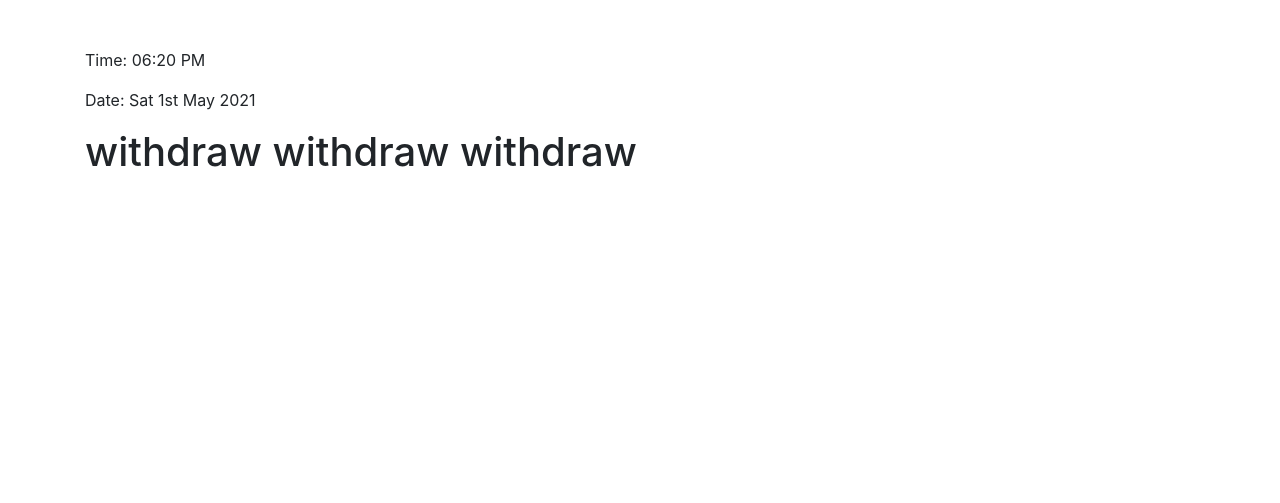
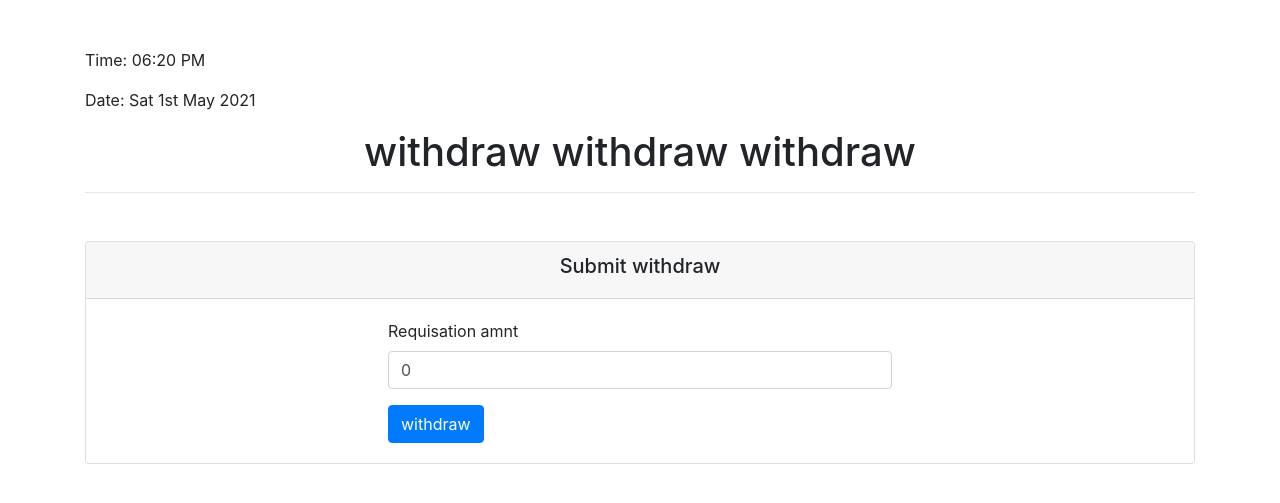
Before and after one commit to JakariaPUST/django-analysis, a Django app: page /account_balance/withdraw/ in a window 1280 px wide. Shown: the part 56-559 px from the top of the page. Run offline with Django 3.2, Linux system fonts and the light colour scheme; a user stored in the database is signed in; data comes from the database, SQL or seed files in the repository; both versions use the stored data as it was after the commit; some libraries are stand-ins or nearby versions.

Commit message:
Purchase Commission percentage calculation frontpage input taking

```diff
--- a/account_balance/forms.py
+++ b/account_balance/forms.py
@@ -0,0 +1,9 @@
+from django import forms
+from django.contrib.auth.models import User
+
+from .models import Account, withdraw
+
+class withdrawForm(forms.ModelForm):
+    class Meta:
+        model = withdraw
+        fields = ['requisation_amnt']
--- a/account_balance/views.py
+++ b/account_balance/views.py
@@ -1,7 +1,13 @@
-from django.shortcuts import render
+from django.shortcuts import render, redirect
+from django.http import HttpResponseRedirect
+from django.http import HttpResponse
 from .models import Account, withdraw
 import datetime
 from django.utils import timezone
+from .forms import withdrawForm
+
+
+
 # Create your views here.
 
 
@@ -19,19 +25,6 @@ def accountBalanceCalculation(request):
         esp=i.esp_amnt
         incentive=i.incentive_amnt
         totalamnts=(incentive+esp+ehp+middle+prantic+ref+pur)
-
-
-        purchase_percent= (pur/100)*totalamnts #calculation percentage of purchase commission
-        print("--------------------- total pur---------------------")
-        print(pur)
-
-        print("--------------------- percase commissions percentage------------")
-        print(purchase_percent)
-
-        print("--------------------- total amnt---------------------")
-        print(totalamnts)
-
-
 
 
         obj.total_amnt_WoP=totalamnts
@@ -56,41 +49,49 @@ def accountBalanceCalculation(request):
 
 
 def withdrawView(request):
-    obj=withdraw.objects.filter(user__id=request.user.id).first()
+    if request.method == "POST":
+        form=withdrawForm(request.POST)
+        if form.is_valid():
+            requisation_amnt=form.cleaned_data['requisation_amnt']
+            print('requisation_amnt-----------------------------------')
+            print(requisation_amnt)
+            obj=withdraw.objects.filter(user__id=request.user.id).first()
+
+            # purchase percenetage calculated for 10%
+            purchase_percentage=(obj.prev_pur_tot/obj.prev_amnt)*100
+            print("purchase_percentage checkup for 10%")
+            print(purchase_percentage)
+
+            if purchase_percentage>=10 and obj.prev_amnt>=1: #check the conditions for withdraw
+                # requisation_amnt=30 #input from user
+                transaction_id='1kfTxx56jlj' #input from admin
+
+                obj.transaction_id = transaction_id
+                obj.requisation_amnt=requisation_amnt
+
+                temp_amt = obj.total_cashout_amnt + requisation_amnt
+                obj.total_cashout_amnt= temp_amt
+                obj.current_amnt= obj.prev_amnt - temp_amt
 
 
+                x = obj.prev_pur_tot
+                print("---------------- purchase --------")
 
-    requisation_amnt=30
-    transaction_id='1kfTxx56jlj'
-
-    # pur_per_amnt=10
+                pur_per_amnt= (10/100)* x
+                print(pur_per_amnt)
 
 
+                y = obj.cashout_pur_tot + pur_per_amnt
+                obj.cashout_pur_tot =  y
+                obj.current_pur_tot= x - y
 
-    obj.transaction_id = transaction_id
-    obj.requisation_amnt=requisation_amnt
+                # obj.modified_at=timezone.now()
+                return redirect('/education/postlist')
 
-    temp_amt = obj.total_cashout_amnt + requisation_amnt
-    obj.total_cashout_amnt= temp_amt
-    obj.current_amnt= obj.prev_amnt - temp_amt
+        else:
+            print("errorrrrr")
 
+    else:
+        form=withdrawForm()
 
-    #pur_per_amnt  #it's calculation needed
-
-    x = obj.prev_pur_tot
-    print("---------------- purchase --------")
-
-    pur_per_amnt= (10/100)* x
-    print(pur_per_amnt)
-
-
-    y = obj.cashout_pur_tot + pur_per_amnt
-    obj.cashout_pur_tot =  y
-    obj.current_pur_tot= x - y
-
-
-    # obj.modified_at=timezone.now()
-    obj.save()
-
-
-    return render(request,'account_balance/withdraw.html')
+    return render(request,'account_balance/withdraw.html', {'form': form})
--- a/session/forms.py
+++ b/session/forms.py
@@ -5,7 +5,7 @@ from .models import UserProfile
 class SignUpForm(UserCreationForm):
     class Meta:
         model=User
-        fields = ('username','email','first_name','last_name')
+        fields = ('username','first_name','last_name')
 
 
 class UserProfileForm(forms.ModelForm):
--- a/templates/account_balance/show.html
+++ b/templates/account_balance/show.html
@@ -3,6 +3,10 @@
 {% block body %}
 
 <h1>Updated Accounts</h1>
-<h1>Show the Accounts detail</h1>
+
+<div class="card">
+    <div class="card-header text-center"><h5>Submit the Accounts detail</h5></div>
+    <div class="card-body"></div>
+</div>
 
 {% endblock body %}
--- a/templates/account_balance/withdraw.html
+++ b/templates/account_balance/withdraw.html
@@ -1,7 +1,22 @@
 {% extends 'basic.html' %}
-
+{% load crispy_forms_tags %}
 {% block body %}
 
-<h1>withdraw withdraw withdraw </h1>
+<h1 class="text-center">withdraw withdraw withdraw </h1> <hr>
+<div class="card mt-5">
+    <div class="card-header text-center"><h5>Submit withdraw</h5></div>
+    <div class="card-body">
+
+        <div class="col-md-6 offset-md-3">
+            <form action="" method="post">
+                {% csrf_token %}
+                {{form|crispy}}
+
+                <button type="submit" class="btn btn-primary">withdraw</button>
+            </form>
+        </div>
+
+    </div>
+</div>
 
 {% endblock body %}
```
Also changed, not shown: db.sqlite3.
